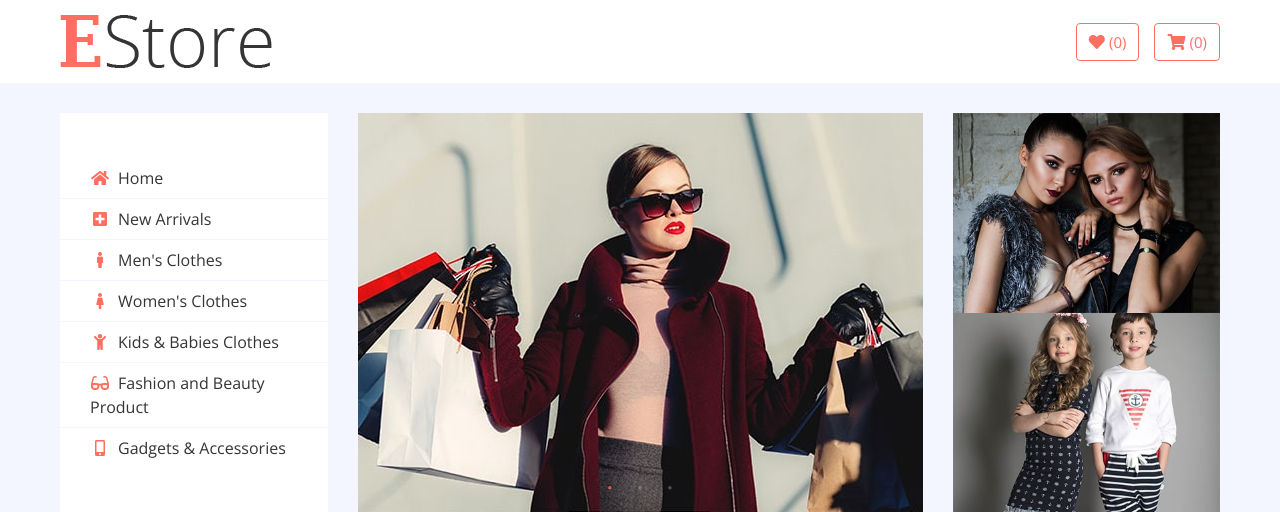
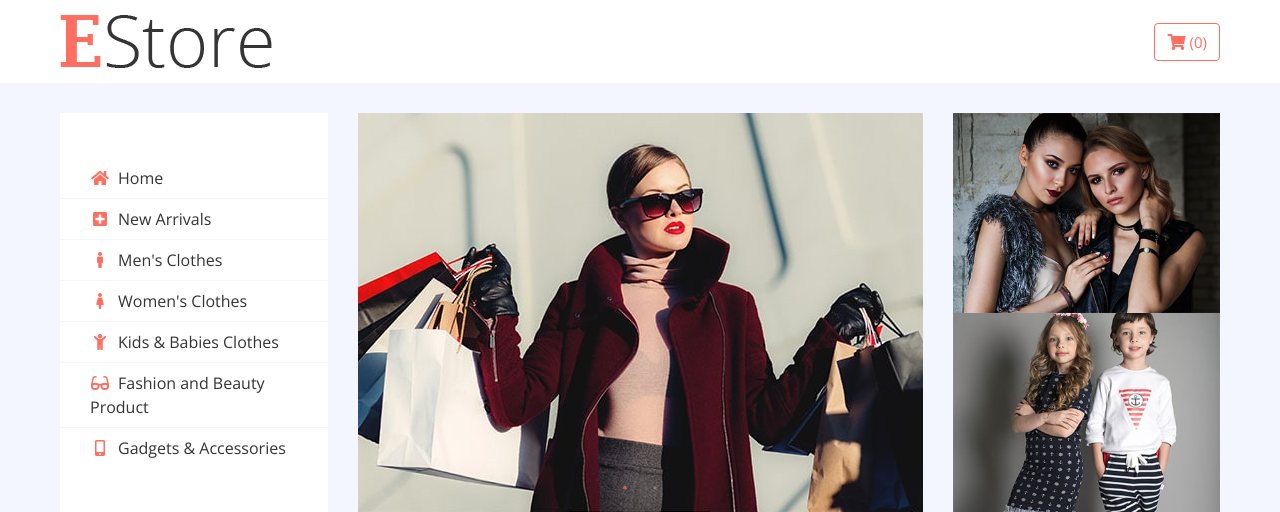
Before and after one commit to jaydesai2304/E-Store, a Django app: template Estore/fashion/templates/index.html in a window 1280 px wide. Shown: the part 37-549 px from the top of the page. Run offline with Django 3.2, Linux system fonts and the light colour scheme; the template is opened without the code that fills it, so the values that code supplies are empty; some libraries are stand-ins or nearby versions; some web fonts are replaced.

Commit message:
Update Index page

```diff
--- a/Estore/fashion/templates/index.html
+++ b/Estore/fashion/templates/index.html
@@ -17,15 +17,10 @@
                         </div>
                     </div>
                     <div class="col-md-6">
-
                     </div>
                     <div class="col-md-3">
                         <div class="user">
-                            <a href="wishlist.html" class="btn wishlist">
-                                <i class="fa fa-heart"></i>
-                                <span>(0)</span>
-                            </a>
-                            <a href="cart.html" class="btn cart">
+                            <a href="{% url 'cart' %}" class="btn cart">
                                 <i class="fa fa-shopping-cart"></i>
                                 <span>(0)</span>
                             </a>
@@ -72,9 +67,9 @@
                             <div class="header-slider-item">
                                 <img src="{%static 'img/slider-1.jpg' %}" alt="Slider Image" />
                             </div>
-                            <div class="header-slider-item">
+                            <!-- <div class="header-slider-item">
                                 <img src="{%static 'img/slider-2.jpg' %}" alt="Slider Image" />
-                            </div>
+                            </div> -->
                             <div class="header-slider-item">
                                 <img src="{%static 'img/slider-3.jpg' %}" alt="Slider Image" />
                             </div>
```
